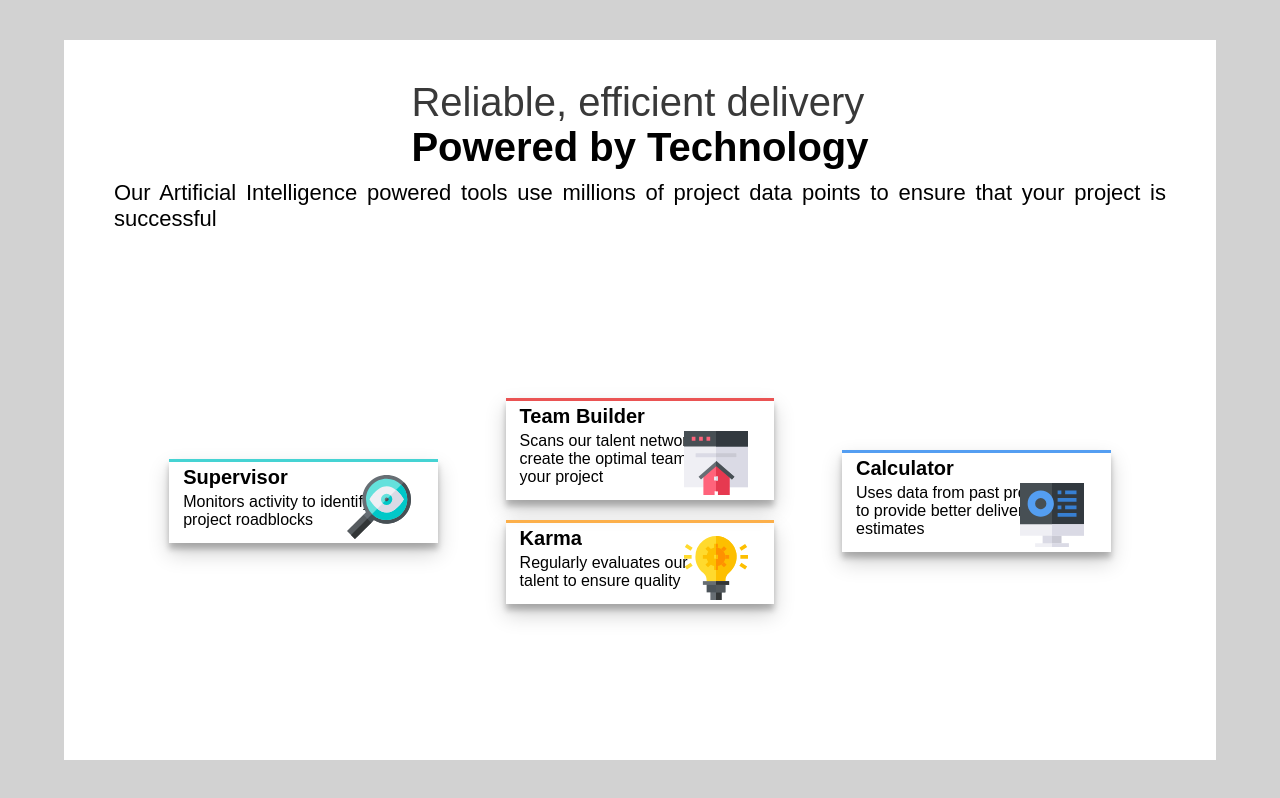
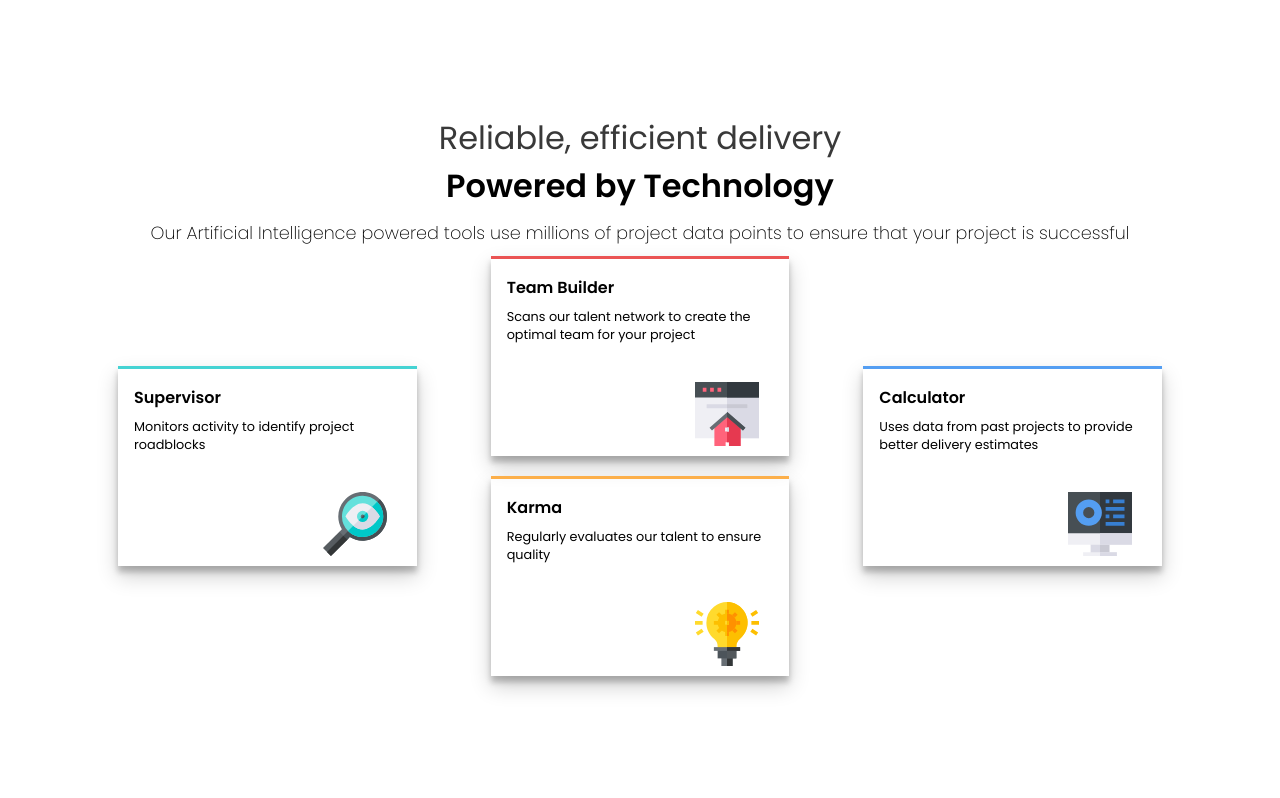
Before and after one commit to zeshanabdullah10/Four-card-feature-section, a plain HTML site: page index.html in a window 1280 px wide. Drawn offline with Linux system fonts and the light colour scheme.

Commit message:
Update app.css
Updating Margin and Padding. Also resolved resizing and overflow issues.

```diff
--- a/app.css
+++ b/app.css
@@ -1,13 +1,16 @@
-head {
-  @import url("https://fonts.googleapis.com/css2?family=Poppins:wght@200;400;600&display=swap");
+@import url("https://fonts.googleapis.com/css2?family=Poppins:wght@200;400;600&display=swap");
+
+html {
+  font-size: 16px;
 }
+
 * {
   margin: 0;
   padding: 0;
   box-sizing: border-box;
 }
 body {
-  height: 100vh;
+  min-height: 100vh;
   width: 100vw;
   background: #d2d2d2;
   display: flex;
@@ -15,29 +18,25 @@ body {
   justify-content: center;
   font-family: "Poppins", sans-serif;
 }
-html {
-  font-size: 20px;
-}
 
 .container1 {
-  width: 90%;
-  height: 90%;
+  width: 100%;
+  height: 100%;
+  min-height: 100vh;
   background: white;
   display: flex;
   flex-direction: column;
   justify-content: center;
   align-items: center;
-  overflow: hidden;
 }
 
 .container2 {
-  height: max-content;
-  width: 100%;
+  height: 100%;
+  width: 80%;
   display: flex;
   flex-direction: column;
   justify-content: center;
   align-items: center;
-  margin-bottom: 10px;
 }
 .container3 {
   width: 100%;
@@ -71,10 +70,11 @@ html {
   align-items: flex-start;
 }
 .card {
+  height: 100%;
+  min-height: 200px;
   width: 70%;
-  height: 40%;
   max-width: fit-content;
-  max-height: fit-content;
+  max-height: 200px;
   box-shadow: 0 10px 20px rgba(0, 0, 0, 0.19), 0 6px 6px rgba(0, 0, 0, 0.23);
   margin: 10px;
   position: relative;
@@ -96,35 +96,36 @@ html {
   font-weight: 600;
   color: black;
   font-size: 1rem;
-  padding-left: 0.7rem;
-  padding-bottom: 0.2rem;
-  margin-top: 0.2rem;
+  padding-left: 1rem;
+  margin-top: 1rem;
 }
 .cardP {
   width: 100%;
   font-weight: 400;
   color: black;
   font-size: 0.8rem;
-  padding-left: 0.7rem;
-  padding-bottom: 0.7rem;
+  padding-left: 1rem;
+  padding-right: 1rem;
+  padding-top: 0.5rem;
   text-align: left;
 }
 .heading1 {
   font-weight: 400;
   color: #393939;
   font-size: 2rem;
-  margin-top: 2rem;
+  text-align: center;
 }
 .heading2 {
   font-weight: 600;
   color: black;
   font-size: 2rem;
   margin-bottom: 10px;
+  text-align: center;
 }
 p {
   width: fit-content;
-  padding-left: 50px;
-  padding-right: 50px;
+  padding-left: 1rem;
+  padding-right: 1rem;
   font-weight: 200;
   color: black;
   font-size: 1.1rem;
@@ -136,6 +137,9 @@ p {
   bottom: 5%;
 }
 @media screen and (max-width: 900px) {
+  html {
+    font-size: 16px;
+  }
   .container1 {
     overflow: scroll;
   }
@@ -144,7 +148,7 @@ p {
     height: 80%;
   }
   .container2 {
-    height: 500px;
+    height: fit-content;
     overflow: visible;
     margin-bottom: 10px;
     max-width: 100%;
@@ -177,9 +181,6 @@ p {
     padding-right: 20px;
   }
   .heading1 {
-    margin-top: 10rem;
-  }
-  html {
-    font-size: 16px;
+    margin-top: 1rem;
   }
 }
```
